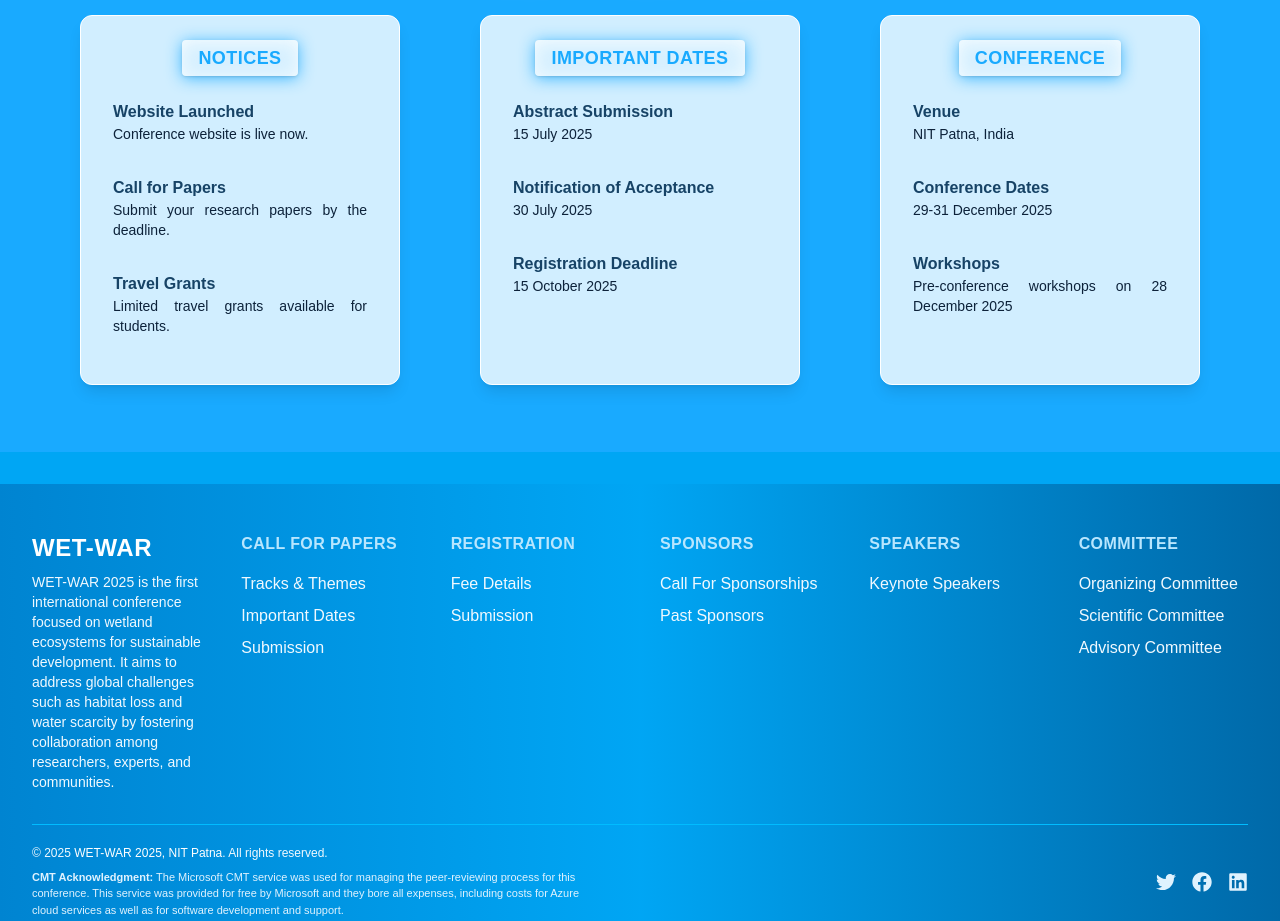
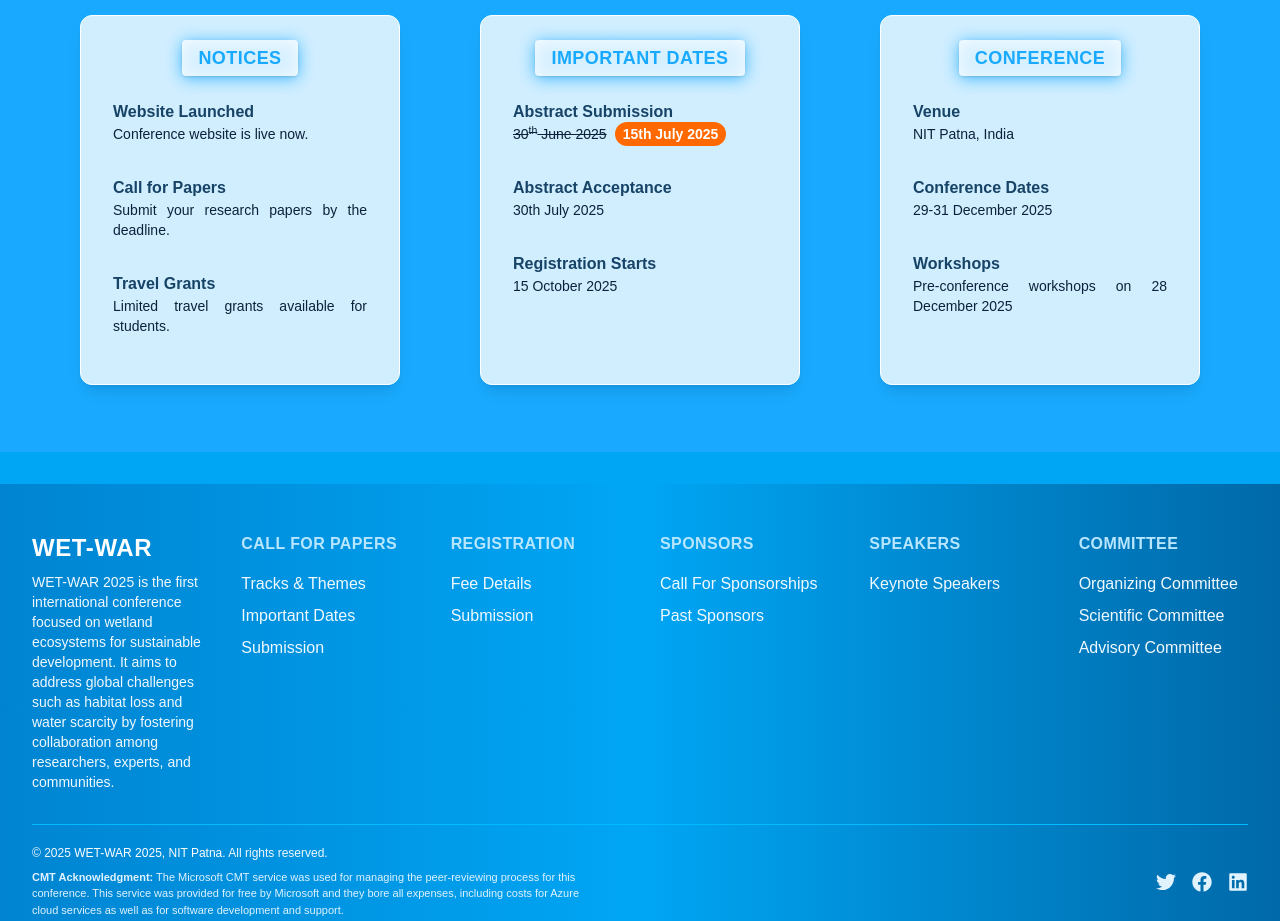
Before and after one commit to ashishkr375/IC-WET-WAR-2025, a Next.js app: page / in a window 1280 px wide. Shown: the part 2720-3641 px from the top of the page. Built offline with nearby package versions, Linux system fonts and the light colour scheme.

Commit message:
Date fixed

```diff
--- a/src/components/Notices.jsx
+++ b/src/components/Notices.jsx
@@ -7,9 +7,19 @@ const data = {
     { title: 'Travel Grants', detail: 'Limited travel grants available for students.' }
   ],
   importantDates: [
-    { title: 'Abstract Submission', detail: '15 July 2025' },
-    { title: 'Notification of Acceptance', detail: '30 July 2025' },
-    { title: 'Registration Deadline', detail: '15 October 2025' }
+    {
+      title: 'Abstract Submission',
+      detail: (
+        <span>
+          <span style={{ textDecoration: 'line-through' }}>30<sup>th</sup> June 2025</span>
+          <span className="bg-orange-500 text-white px-2 py-1 rounded-full ml-2 text-sm font-bold">
+            15th July 2025
+          </span>
+        </span>
+      )
+    },
+    { title: 'Abstract Acceptance', detail: '30th July 2025' },
+    { title: 'Registration Starts', detail: '15 October 2025' }
   ],
   conference: [
     { title: 'Venue', detail: 'NIT Patna, India' },
@@ -58,7 +68,7 @@ const Notices = () => (
             className="mb-4 rounded-lg transition-shadow hover:shadow-[0_4px_24px_0_rgba(25,170,255,0.25)] p-2"
           >
             <div className="font-semibold text-[#174366] text-base">{item.title}</div>
-            <div className="text-sm text-[#0d223a] text-justify">{item.detail}</div>
+            <div className="text-sm text-[#0d223a] text-justify">{typeof item.detail === 'string' ? item.detail : item.detail}</div>
           </div>
         ))}
         {/* Box shadow below text */}
--- a/src/components/conference.jsx
+++ b/src/components/conference.jsx
@@ -71,7 +71,7 @@ const Conference = () => (
         </div>
         <div className="flex flex-row flex-wrap gap-4 mt-6 justify-center items-center w-full">
           <a
-            href="https://drive.google.com/file/d/1wL1myXAEfi0hJYNNN-XT_ZvjNLgLlQt9/view?usp=sharing"
+            href="https://drive.google.com/file/d/1QRjOTFPcrxPsI0V5VX2viTHvXiJc0zQJ/view?usp=sharing"
             download
             className="bg-gradient-to-r from-amber-600 to-yellow-500 hover:from-amber-700 hover:to-yellow-600 text-white font-semibold px-6 py-3 rounded-xl shadow-lg hover:shadow-xl transition-all duration-300 ease-in-out flex items-center justify-center h-[52px] min-h-[52px]"
             style={{ lineHeight: "1.2" }}
```
Also changed, not shown: 1 other file (tests, documents, lock files or other folders).
